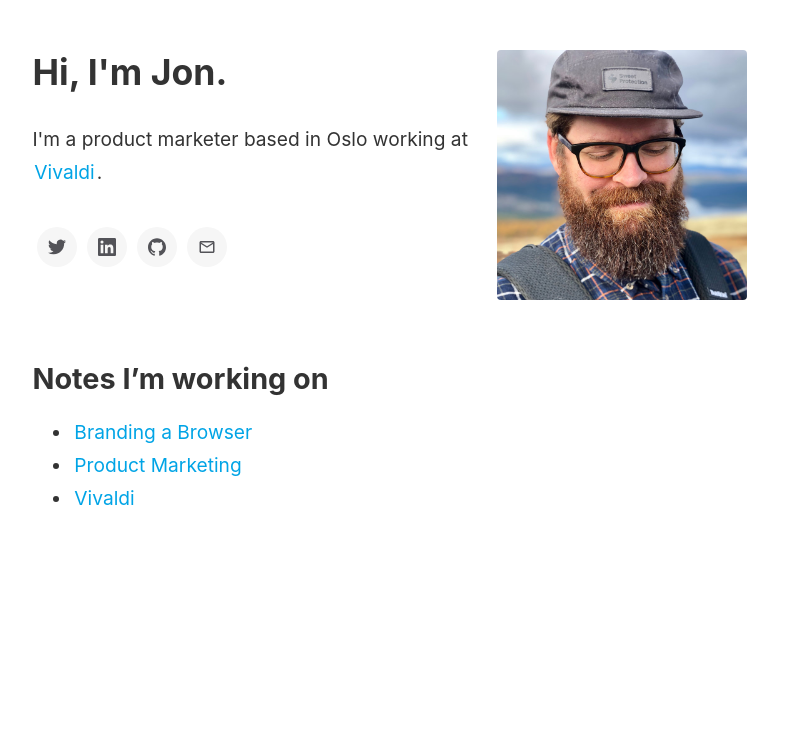
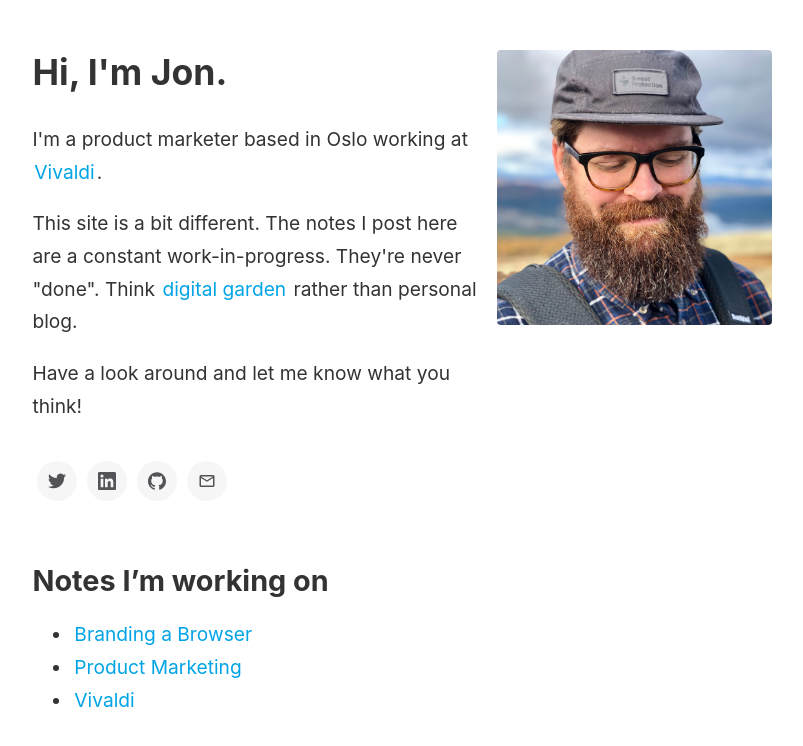
Before and after one commit to jonmccull/digital-garden, a Jekyll site: the page built from _pages/index-page.md, in a window 1280 px wide. Shown: the top 746 px of the page, without its empty margins (148-951 px from the left). Built offline with Jekyll 4.4.1, drawn with Linux system fonts in a browser that asks for light colours.

Commit message:
Adding site description to the index page
Signed-off-by: Jon McCullough <jonmccull@pm.me>

```diff
--- a/_layouts/index-page.html
+++ b/_layouts/index-page.html
@@ -10,6 +10,8 @@
     <div class="hero-text">
       <h2 class="hero-title">Hi, I'm Jon.</h2>
       <p class="hero-description">I'm a product marketer based in Oslo working at <a class="internal-link" href="/vivaldi/">Vivaldi</a>.</p>
+      <p class="hero-description">This site is a bit different. The notes I post here are a constant work-in-progress. They're never "done". Think <a href="https://maggieappleton.com/garden-history">digital garden</a> rather than personal blog.</p>
+      <p class="hero-description">Have a look around and let me know what you think!</p>
 
       <div class="social-links">{% include social-links.html %}</div>
     </div>
--- a/_sass/_style.scss
+++ b/_sass/_style.scss
@@ -25,7 +25,7 @@ $profile-pic-height: auto;
   display: inline-block;
   margin-top: 0;
   height: $profile-pic-height;
-  max-width: 250px;
+  max-width: 275px;
 }
 
 .hero-title {
@@ -208,6 +208,10 @@ h6 {
   line-height: 1.3;
   margin-bottom: 0;
   padding-bottom: 0;
+}
+
+h1 {
+  font-size: 4em;
 }
 
 a {
```
